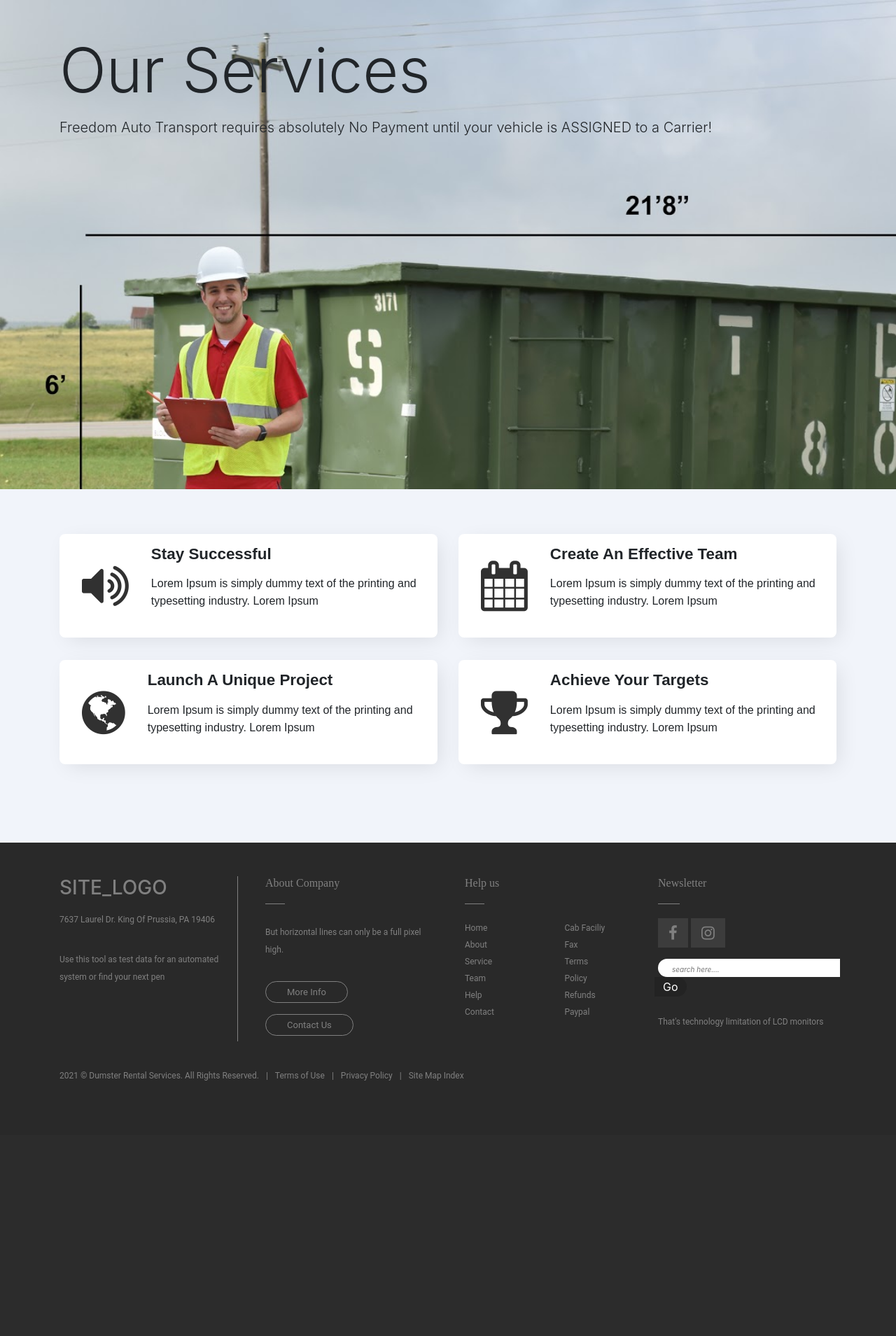
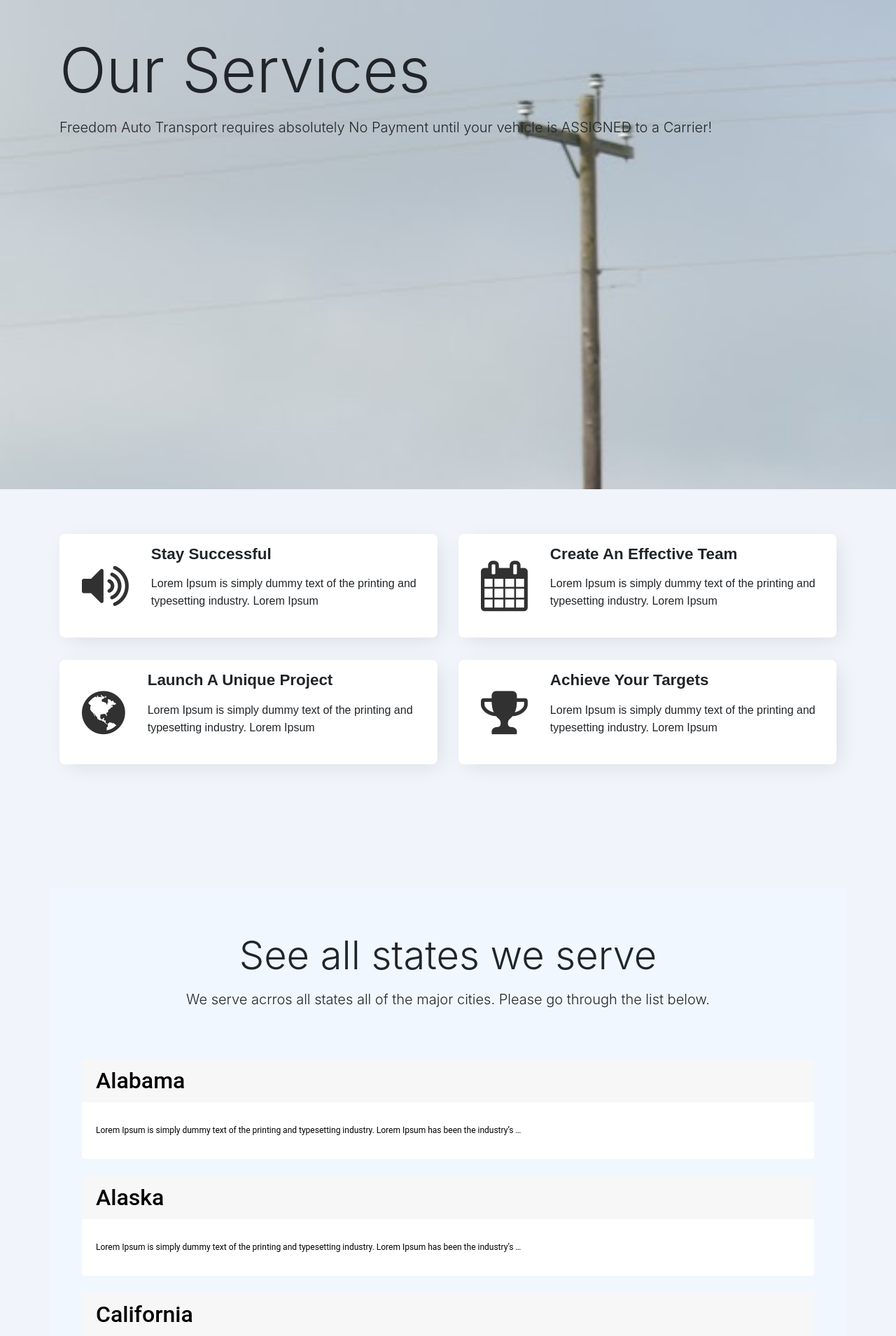
Before and after one commit to mmrubayet/dumpsterRentalSite, a Django app: page /services/ in a window 1280 px wide. Shown: the part 56-1965 px from the top of the page at 70% size. Before the commit the page ends 1600 px from the top, so only its background shows below. Run offline with Django 3.2, Linux system fonts and the light colour scheme; data comes from the database, SQL or seed files in the repository; both versions use the stored data as it was after the commit.

Commit message:
configuring views urls and states

```diff
--- a/pages/urls.py
+++ b/pages/urls.py
@@ -13,7 +13,7 @@
     path('', IndexView.as_view(), name='index'),
     path('home/', HomePageView, name='home'),
     path('about/', AboutPageView.as_view(), name='about'),
-    path('services/', ServicesPageView.as_view(), name='services'),
+    path('services/', ServicesPageView, name='services'),
     path('faqs/', FAQPageView.as_view(), name='faqs'),
     path('contact/', ContactPageView.as_view(), name='contact'),
 ]
--- a/pages/views.py
+++ b/pages/views.py
@@ -2,11 +2,6 @@
 from django.views.generic import TemplateView, ListView
 
 from .models import Faq, State
-
-class HomeStatesView(ListView):
-    model = State
-    template_name = 'home.html'
-    context_object_name = 'all_states_list'
 
 
 class IndexView(TemplateView):
@@ -19,11 +14,16 @@
     return render(request, 'home.html', context)
 
 
+def ServicesPageView(request):
+    # template_name = 'services.html'
+    state_art = State.objects.all().values_list('name', 'article', named=True).order_by('name')
+    context = {'state_articles': state_art}
+    return render(request, 'services.html', context)
+
+
 class AboutPageView(TemplateView):
     template_name = 'about.html'
 
-class ServicesPageView(TemplateView):
-    template_name = 'services.html'
 
 class FAQPageView(ListView):
     model = Faq
--- a/static/css/base.css
+++ b/static/css/base.css
@@ -1,3 +1,26 @@
+.states  {
+  text-decoration: none;
+  color: black;
+  font-family: 'Roboto', sans-serif;
+}
+
+.states:hover {
+  text-decoration: none !important;
+  color: grey !important;
+}
+
+.states ul li a {
+  text-decoration: none;
+  color: black;
+  font-size: .9em;
+  font-family: 'Roboto', sans-serif;
+}
+
+.states ul li a:hover {
+  text-decoration: none;
+  color: grey !important;
+}
+
 #jumbo {
   background: rgb(200, 248, 255);
   /* This is for ie8 and below */
@@ -48,8 +71,6 @@
   bottom: -20px;
 }
 
-.footer {}
-
 .btn-footer {
   color: grey;
   text-decoration: none;
@@ -62,6 +83,7 @@
 
 .btn-footer:hover {
   text-decoration: none;
+  color: #f5f5f5 !important;
 }
 
 .form-footer input[type="text"] {
@@ -106,16 +128,14 @@
 footer ul li a {
   text-decoration: none;
   color: grey;
-  text-decoration: none;
 }
 
 footer ul li small {
   text-decoration: none;
   color: grey;
-  text-decoration: none;
 }
 
-a:hover {
+footer ul li a:hover {
   text-decoration: none;
   color: #f5f5f5 !important;
 }
--- a/templates/services.html
+++ b/templates/services.html
@@ -14,6 +14,7 @@
 
   </div>
   <!-- services section -->
+
   <section>
     <div class="container">
 
@@ -74,6 +75,46 @@
     </div>
 
   </section>
-  <!-- services ends -->
+
+  <!-- services section ends -->
+
+
+  <!-- states section -->
+
+  <section>
+
+    <div class="container jumbotron" id="jumbo">
+      <div class="container text-center">
+        <h1 class="display-4 "> See all states we serve</h1>
+        <p class="lead">We serve acrros all states all of the major cities. Please go through the list below.</p>
+        <br><br>
+      </div>
+
+      {% for states in state_articles %}
+      <div class="container ">
+        <a href="#">
+        <div class="card border-0 ">
+          <h2 class="card-header border-0 states ">{{ states.name }}</h2>
+          <div class="card-body">
+            <p class="card-text states">{{ states.article|truncatewords:18 }}</p>
+          </div>
+        </div>
+        </a>
+
+        <br>
+      </div>
+
+      {% endfor %}
+    </div>
+
+  </section>
+
+
+  <!-- states section ends -->
+
+
+
+
+
 </div>
 {% endblock content %}
```
Also changed, not shown: templates/home.html (+24 -13 lines), db.sqlite3.
